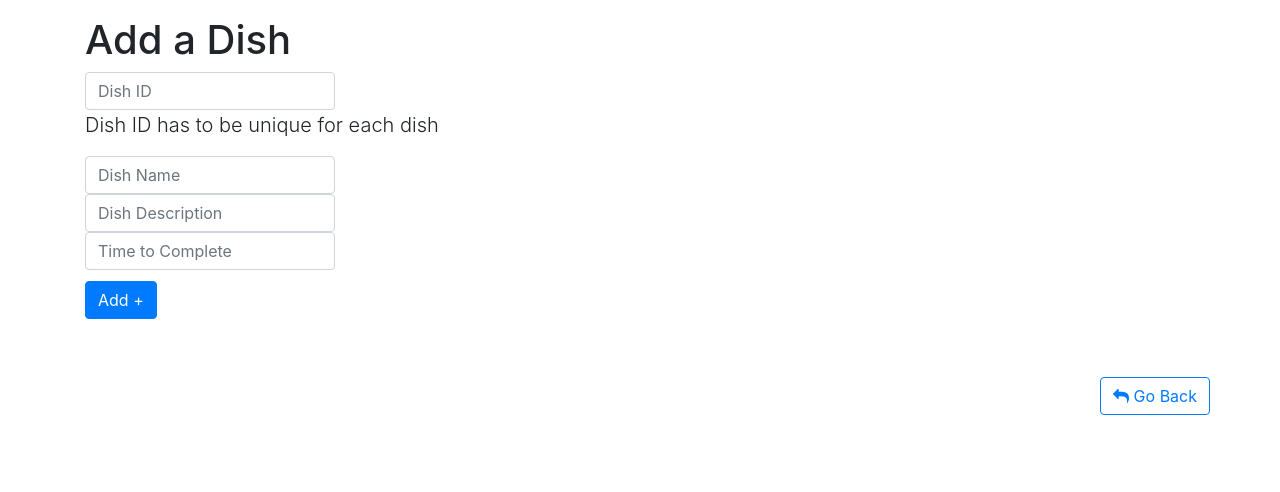
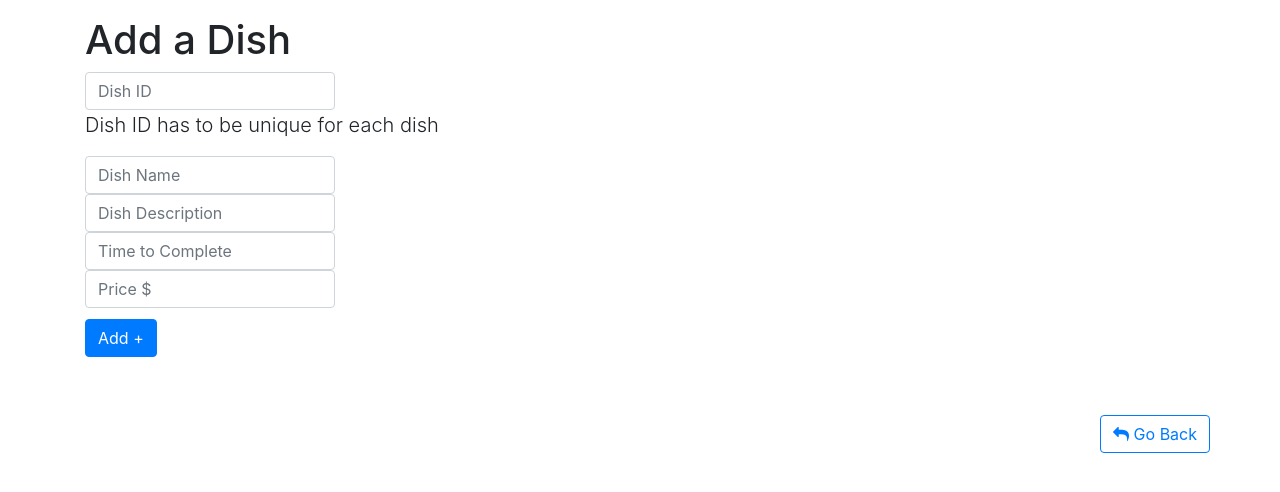
Before and after one commit to pabloare/campsite, a Django app: page /manager/home/edit-dish in a window 1280 px wide. Shown: the part 48-540 px from the top of the page. Run offline with Django 3.2, Linux system fonts and the light colour scheme; the visitor is signed in with stand-in values (Sample User, id 1); data that the repository does not hold is empty; some libraries are stand-ins or nearby versions.

Commit message:
prices to dishes

```diff
--- a/manager/templates/edit_dish.html
+++ b/manager/templates/edit_dish.html
@@ -26,9 +26,10 @@
       <table>
         <input style="max-width: 250px;"type="text" class="form-control" aria-describedby="basic-addon1" placeholder="Dish ID" name="dish_num" required>
          <p class="lead"> Dish ID has to be unique for each dish </p>
-        <input style="max-width: 250px;" type="text" class="form-control" aria-describedby="basic-addon1" type="text" placeholder="Dish Name" name="dish_name" required>
-        <input style="max-width: 250px;" type="text" class="form-control" aria-describedby="basic-addon1" type="text" placeholder="Dish Description" name="dish_desc" required>
-        <input style="max-width: 250px;" type="text" class="form-control" aria-describedby="basic-addon1" type="number" placeholder="Time to Complete" name="time" required>
+        <input style="max-width: 250px;"  class="form-control" aria-describedby="basic-addon1" type="text" placeholder="Dish Name" name="dish_name" required>
+        <input style="max-width: 250px;"  class="form-control" aria-describedby="basic-addon1" type="text" placeholder="Dish Description" name="dish_desc" required>
+        <input style="max-width: 250px;"  class="form-control" aria-describedby="basic-addon1" type="number" placeholder="Time to Complete" name="time" required>
+        <input style="max-width: 250px;"  class="form-control" aria-describedby="basic-addon1" type="number" step="0.01" placeholder="Price $" name="price" required>
       </table>
       <button class="btn btn-primary" type="submit" type="button" style="margin-top:1%;">
         <span class="glyphicon glyphicon-plus" aria-hidden="true">Add + </span>
--- a/manager/views.py
+++ b/manager/views.py
@@ -156,7 +156,8 @@ def add_dish(request):
         desc = request.POST['dish_desc']
         d_name = request.POST['dish_name']
         time = request.POST['time']
-        dish = Dish(restaurant=rest, dish_number=dish_n, description=desc, name=d_name, time_to_do=time)
+        price = request.POST['price']
+        dish = Dish(restaurant=rest, dish_number=dish_n, description=desc, name=d_name, time_to_do=time, price=price)
         dish.save()
         return HttpResponseRedirect('/manager/home/edit-dish')
     return render(request, 'edit_dish.html', {'error': False})
--- a/runner/orders.py
+++ b/runner/orders.py
@@ -9,11 +9,6 @@ from chef.models import Join
 def render_orders(request, runner_id, res_id):
     res = Restaurant.objects.get(id=res_id)
     runner = Runner.objects.filter(restaurant=res).get(runner_id=runner_id)
-    # Testing
-    # dish = Dish.objects.get(name="California Roll")
-    # add_order = Join(chef=chef, dish=dish)
-    # add_order.save()
-    # only display dishes that have  been finished
     joins = Join.objects.filter(restaurant=res, ready=True).order_by('updated_at')
     orders = Order.objects.filter(restaurant=res).order_by('updated_at')
     return render(request, 'runner-orders.html', {'runner': runner, 'res': res_id, 'joins': joins, 'orders': orders})
@@ -31,5 +26,4 @@ def pay_bill(request, run_id, res_id, order_id):
     order.payment.has_payed = True
     order.payment.wants_to_pay = False
     order.payment.save()
-    order.payment.save()
     return HttpResponseRedirect('/runner/home/' + run_id + '/' + res_id)
```
Also changed, not shown: chef/orders.py (+0 -9 lines), user/views.py (+0 -17 lines).
